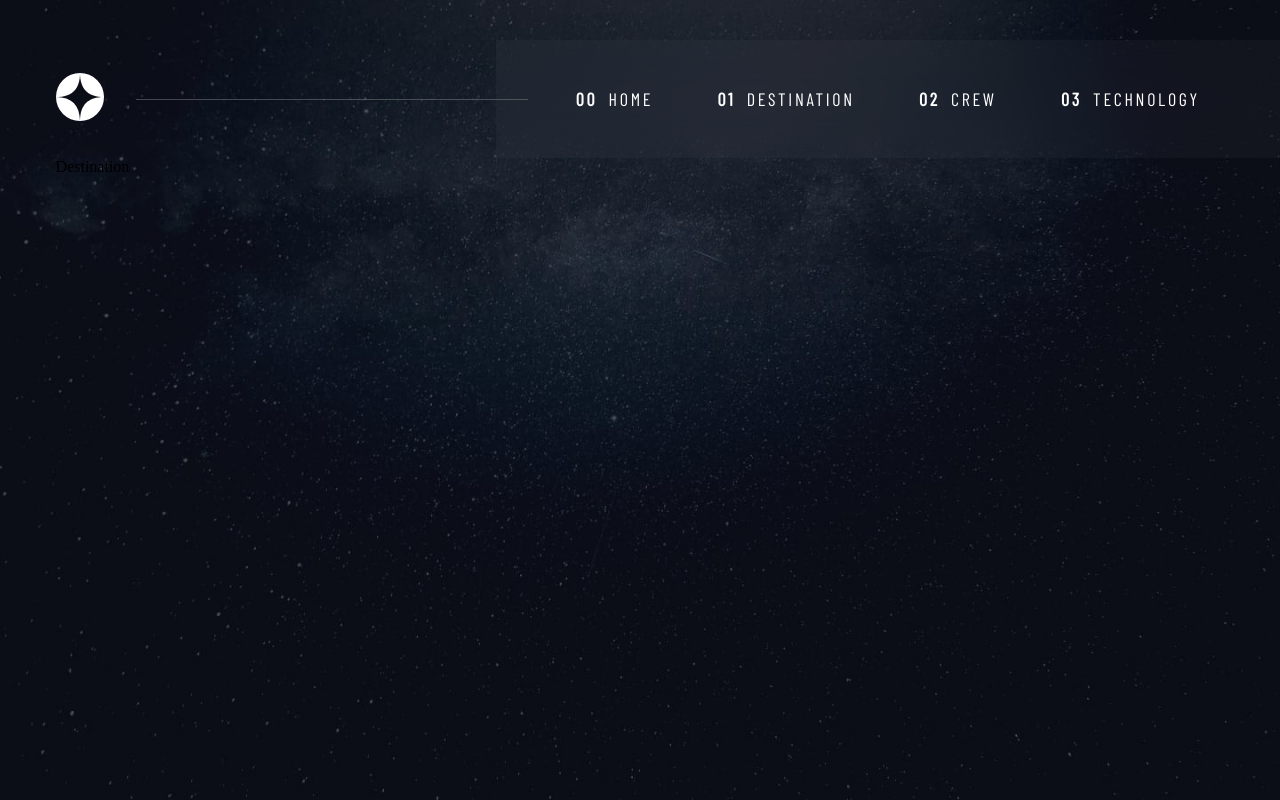
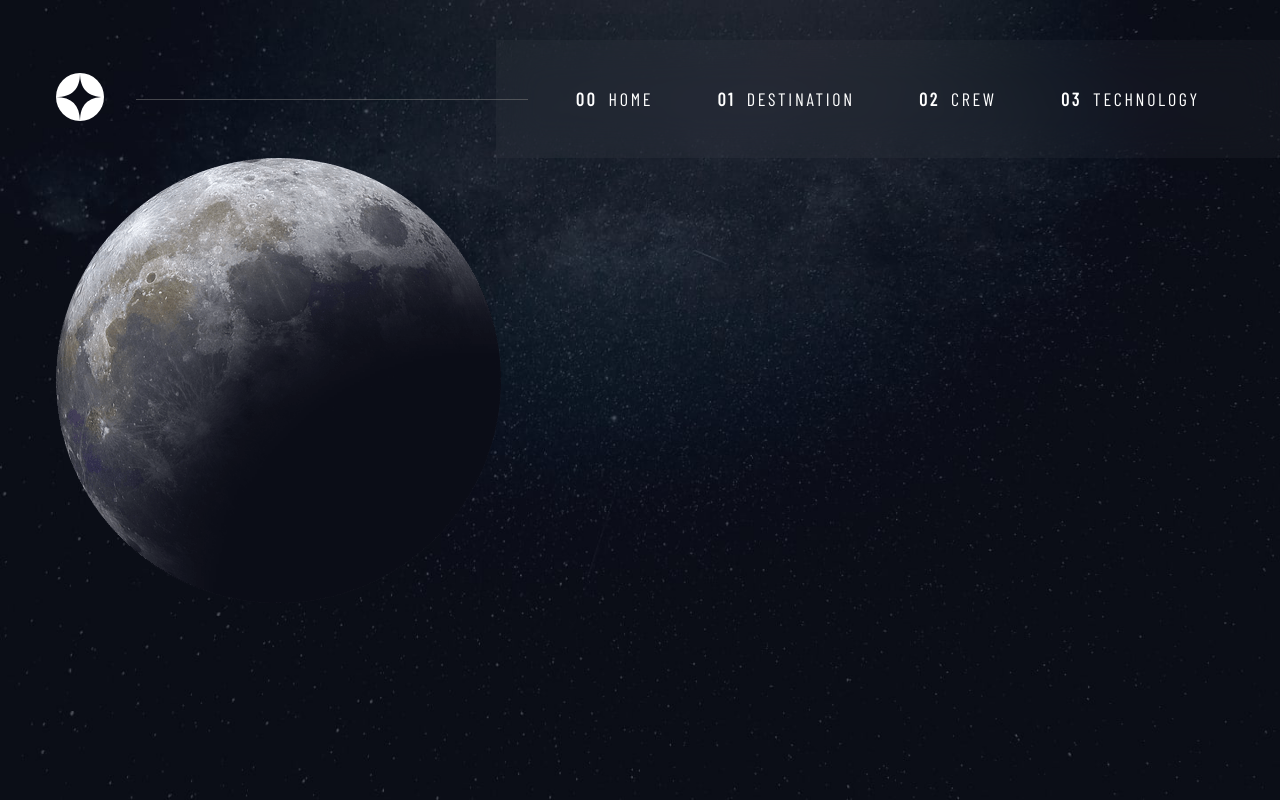
Before and after one commit to mercadorico/space-tourism, a React (Create React App) app: page /destination in a window 1280 px wide. Built offline with nearby package versions, Linux system fonts and the light colour scheme; a web font is replaced by a local one.

Commit message:
Add js file to export destination assets and import it to Destination Component.

```diff
--- /dev/null
+++ b/src/assets/exportDestination.js
@@ -0,0 +1,4 @@
+export {default as Europa} from "./destination/image-europa.png";
+export {default as Mars} from "./destination/image-mars.png";
+export {default as Moon} from "./destination/image-moon.png";
+export {default as Titan} from "./destination/image-titan.png";
--- a/src/components/destination/Destination.jsx
+++ b/src/components/destination/Destination.jsx
@@ -1,5 +1,7 @@
 import React from 'react';
 import './destination.css';
+
+import {Europa, Mars, Moon, Titan} from "../../assets/exportDestination";
 
 function Destination() {
     // Remove class and add new one to render correct background image
@@ -8,7 +10,7 @@ function Destination() {
 
     return (
         <div>
-            Destination
+            <img src={Moon} alt='moon-img' />
         </div>
     )
 }
```
